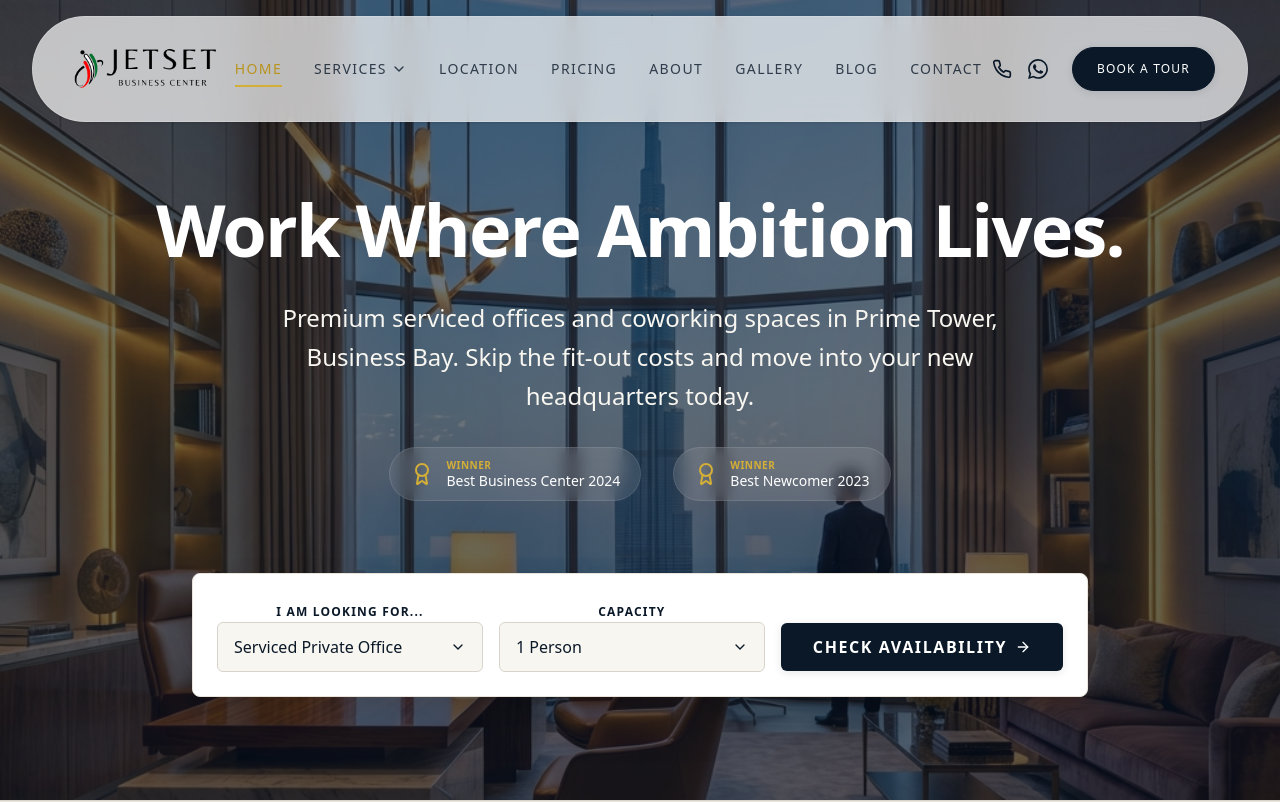
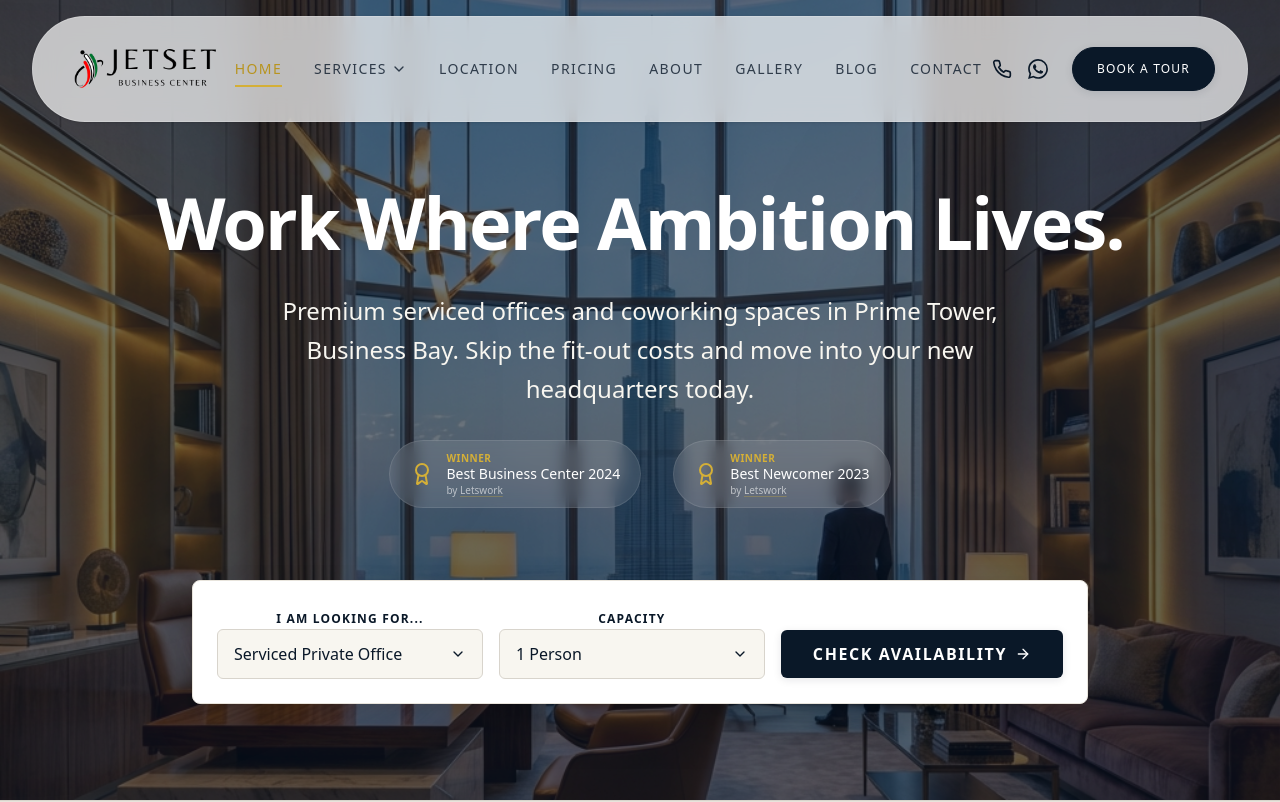
Before and after one commit to mshayan1121/jetsetbc_website, a Next.js app: page / in a window 1280 px wide. Shown: the top 802 px of the page. Built offline with nearby package versions, Linux system fonts and the light colour scheme; a web font is replaced by a local one.

Commit message:
feat: add LetsWork reference to hero section awards

```diff
--- a/components/sections/Hero.tsx
+++ b/components/sections/Hero.tsx
@@ -65,7 +65,10 @@ const Hero = () => {
                         <Award className="w-6 h-6 text-gold-500" />
                         <div className="text-left">
                             <p className="text-[10px] text-gold-500 font-bold uppercase tracking-wider leading-none mb-1">Winner</p>
-                            <p className="text-sm text-white font-medium leading-none">Best Business Center 2024</p>
+                            <p className="text-sm text-white font-medium leading-none mb-1">Best Business Center 2024</p>
+                            <p className="text-[10px] text-white/60 leading-none">
+                                by <a href="https://www.letswork.io/" target="_blank" rel="noopener noreferrer" className="hover:text-gold-500 underline decoration-gold-500/30 underline-offset-2 transition-colors">Letswork</a>
+                            </p>
                         </div>
                     </div>
 
@@ -73,7 +76,10 @@ const Hero = () => {
                         <Award className="w-6 h-6 text-gold-500" />
                         <div className="text-left">
                             <p className="text-[10px] text-gold-500 font-bold uppercase tracking-wider leading-none mb-1">Winner</p>
-                            <p className="text-sm text-white font-medium leading-none">Best Newcomer 2023</p>
+                            <p className="text-sm text-white font-medium leading-none mb-1">Best Newcomer 2023</p>
+                            <p className="text-[10px] text-white/60 leading-none">
+                                by <a href="https://www.letswork.io/" target="_blank" rel="noopener noreferrer" className="hover:text-gold-500 underline decoration-gold-500/30 underline-offset-2 transition-colors">Letswork</a>
+                            </p>
                         </div>
                     </div>
                 </motion.div>
```
